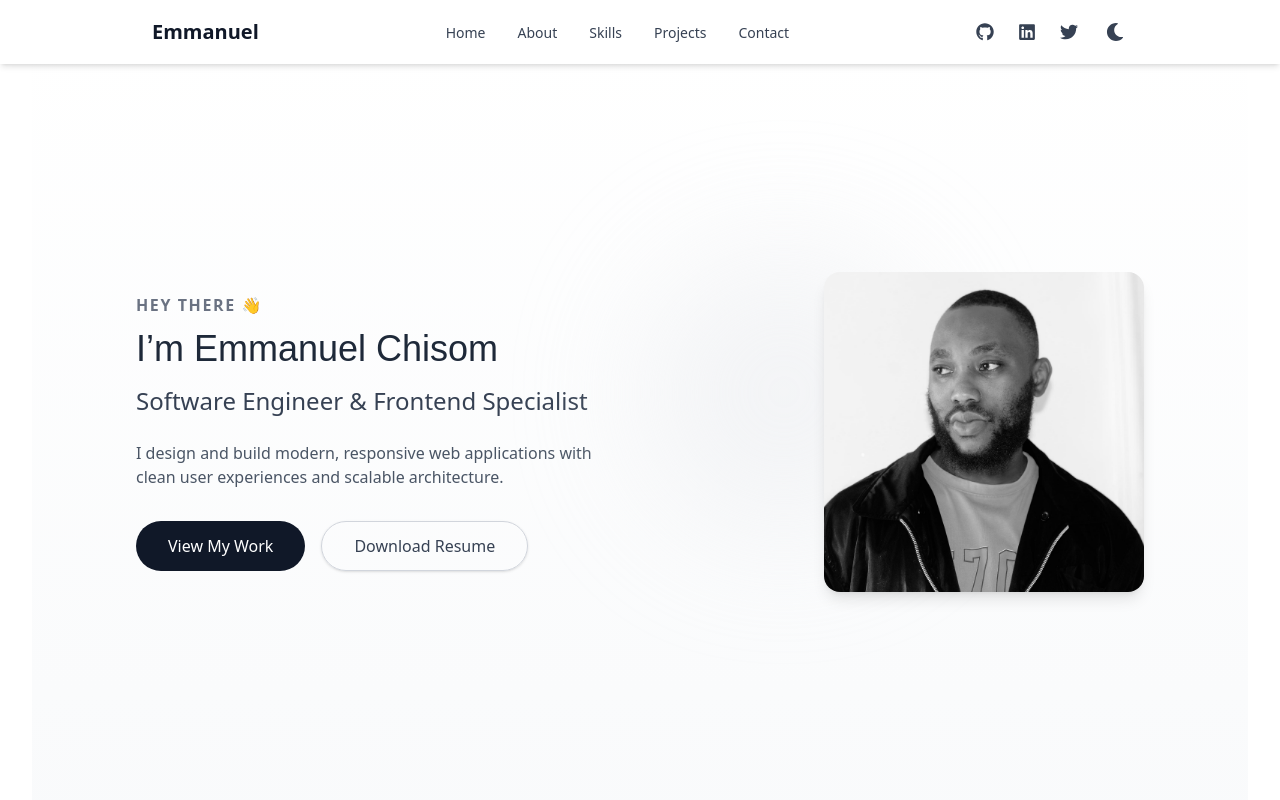
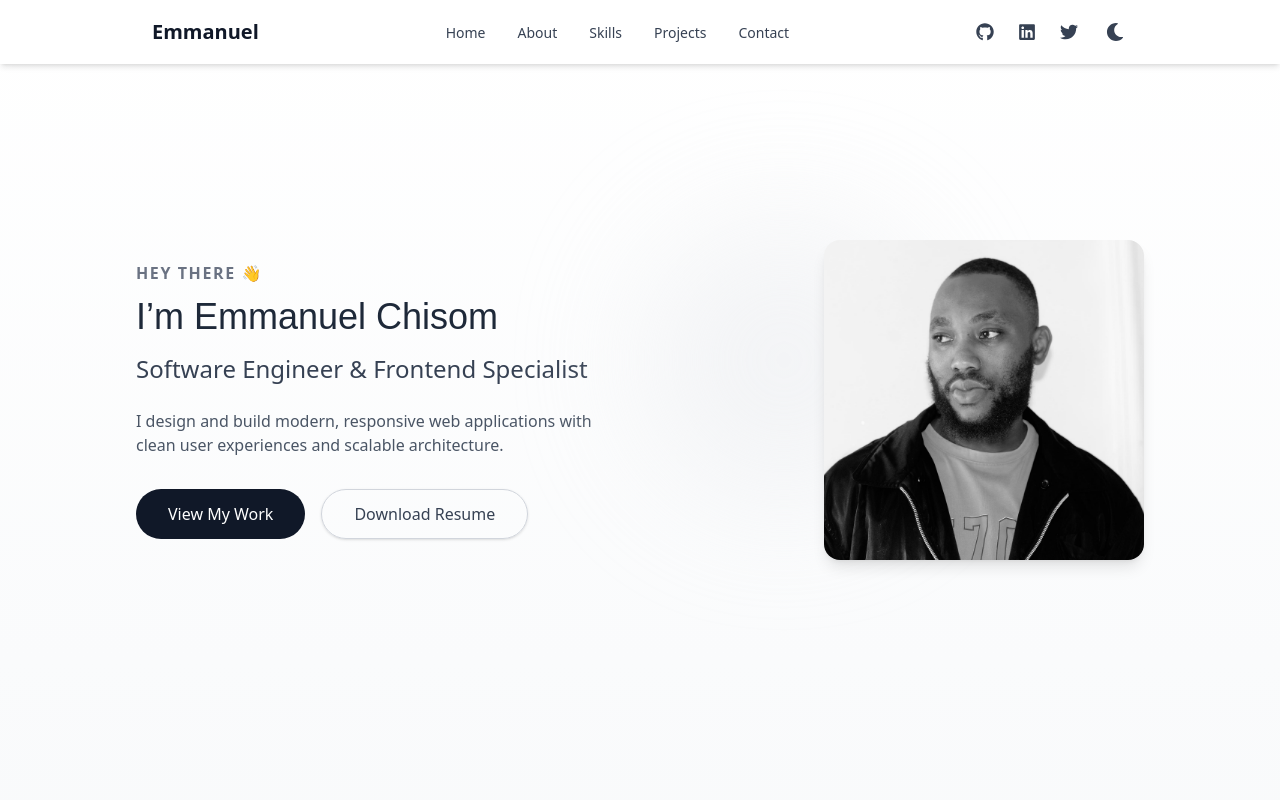
Before and after one commit to Emmanuelchisom89/portfolio, a React (Vite) app: page / in a window 1280 px wide. Shown: the top 800 px of the page. Built offline with nearby package versions, Linux system fonts and the light colour scheme.

Commit message:
Layout correct

```diff
--- a/src/App.css
+++ b/src/App.css
@@ -7,7 +7,7 @@
 #root {
   max-width: 1280px;
   margin: 0 auto;
-  padding: 2rem;
+  /* padding: 2rem; */
   text-align: center;
 }
 
--- a/src/index.css
+++ b/src/index.css
@@ -35,6 +35,7 @@ a {
 
 body {
   margin: 0;
+  place-items: center;
   min-width: 320px;
   min-height: 100vh;
 }
```
